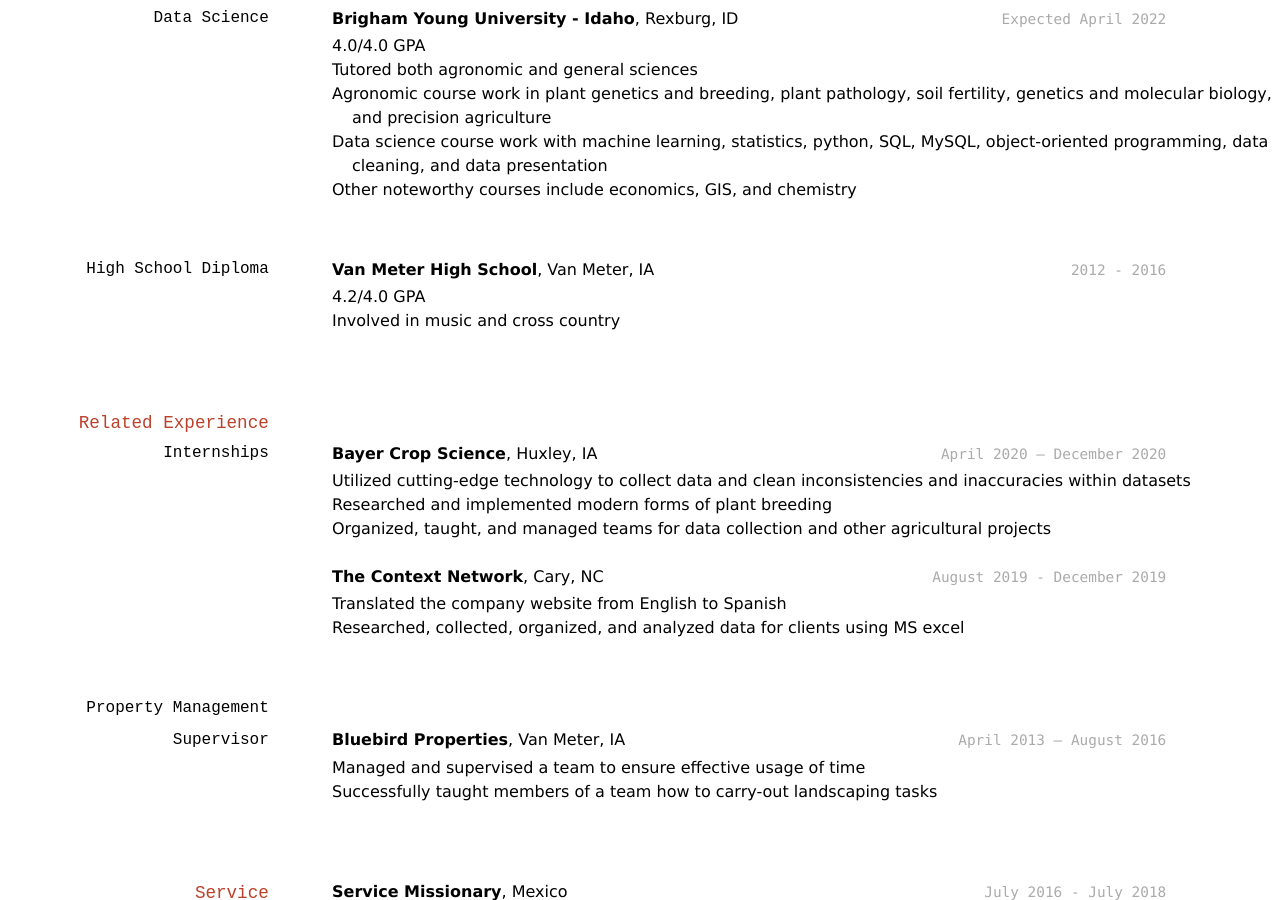
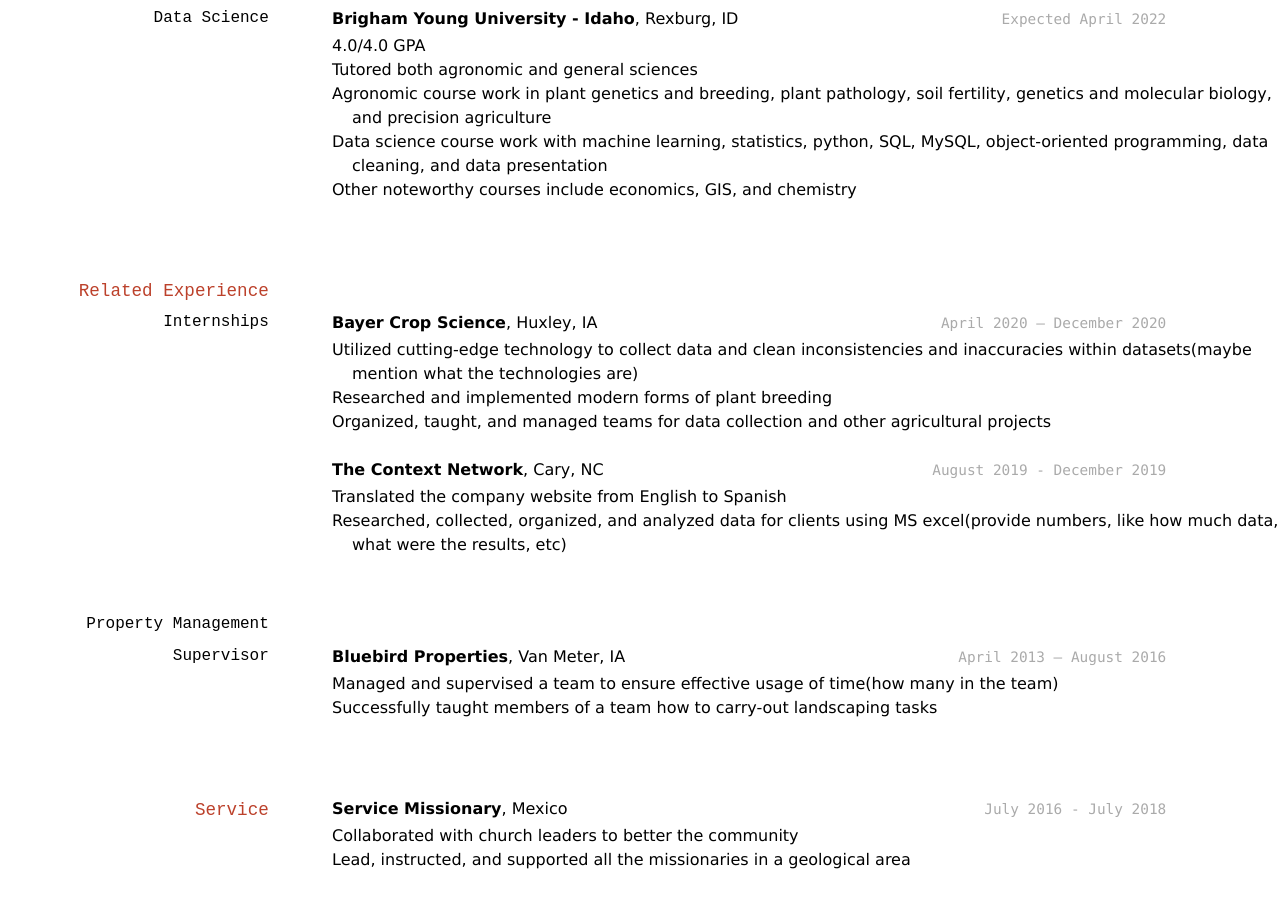
Before and after one commit to ty-thomas/Thomas_Resume, a Jekyll site: the page built from docs/index.md, in a window 1280 px wide and 900 px high, scrolled down 406 px. Built offline with Jekyll 4.4.1, drawn with Linux system fonts in a browser that asks for light colours.

Commit message:
Update index.md

```diff
--- a/docs/index.md
+++ b/docs/index.md
@@ -26,12 +26,6 @@ __Brigham Young University - Idaho__, Rexburg, ID
 - Other noteworthy courses include economics, GIS, and chemistry
 
 
-### High School Diploma
-`2012 - 2016`
-__Van Meter High School__, Van Meter, IA
-
-- 4.2/4.0 GPA
-- Involved in music and cross country
 
 
 ## Related Experience
@@ -41,7 +35,7 @@ __Van Meter High School__, Van Meter, IA
 `April 2020 – December 2020`
 __Bayer Crop Science__, Huxley, IA
 
-- Utilized cutting-edge technology to collect data and clean inconsistencies and inaccuracies within datasets
+- Utilized cutting-edge technology to collect data and clean inconsistencies and inaccuracies within datasets(maybe mention what the technologies are)
 - Researched and implemented modern forms of plant breeding
 - Organized, taught, and managed teams for data collection and other agricultural projects
 
@@ -49,14 +43,14 @@ __Bayer Crop Science__, Huxley, IA
 __The Context Network__, Cary, NC
 
 - Translated the company website from English to Spanish
-- Researched, collected, organized, and analyzed data for clients using MS excel
+- Researched, collected, organized, and analyzed data for clients using MS excel(provide numbers, like how much data, what were the results, etc)
 
 ### Property Management Supervisor
 
 `April 2013 – August 2016`
 __Bluebird Properties__, Van Meter, IA
 
-- Managed and supervised a team to ensure effective usage of time
+- Managed and supervised a team to ensure effective usage of time(how many in the team)
 - Successfully taught members of a team how to carry-out landscaping tasks
 
 ## Service
```
